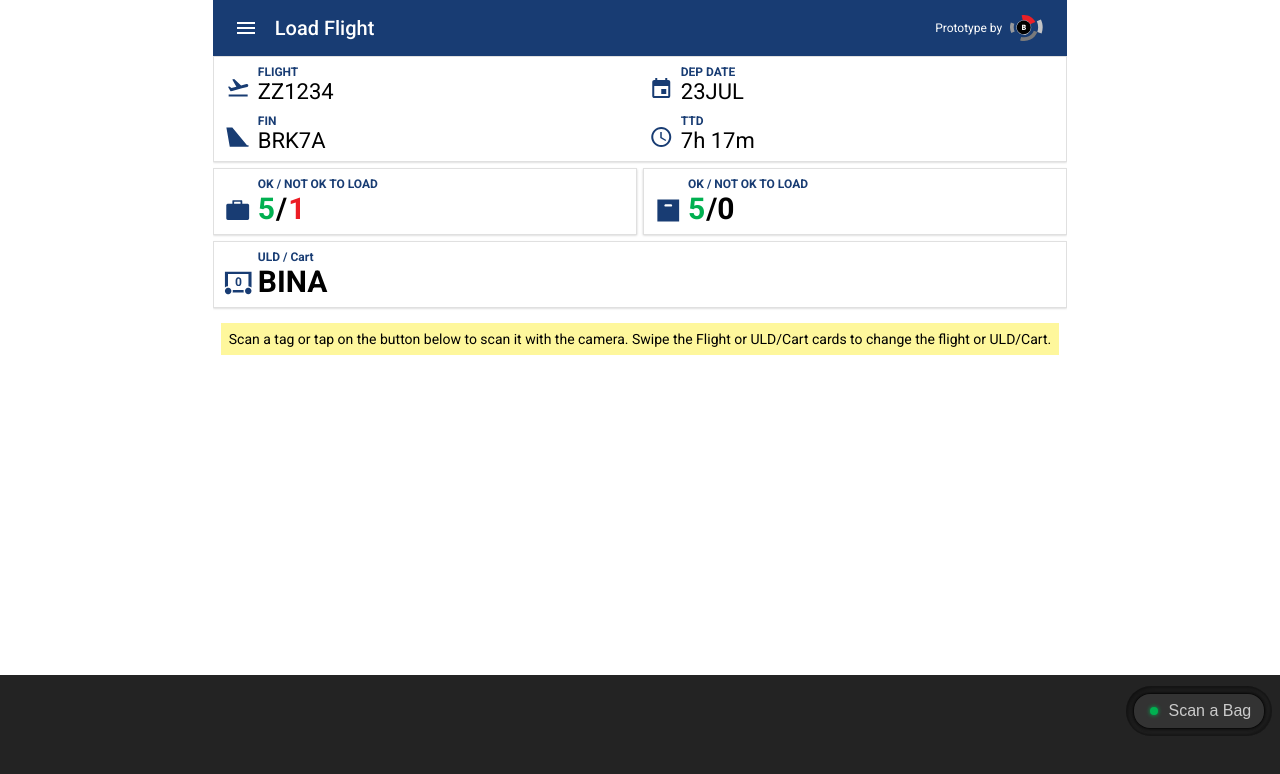
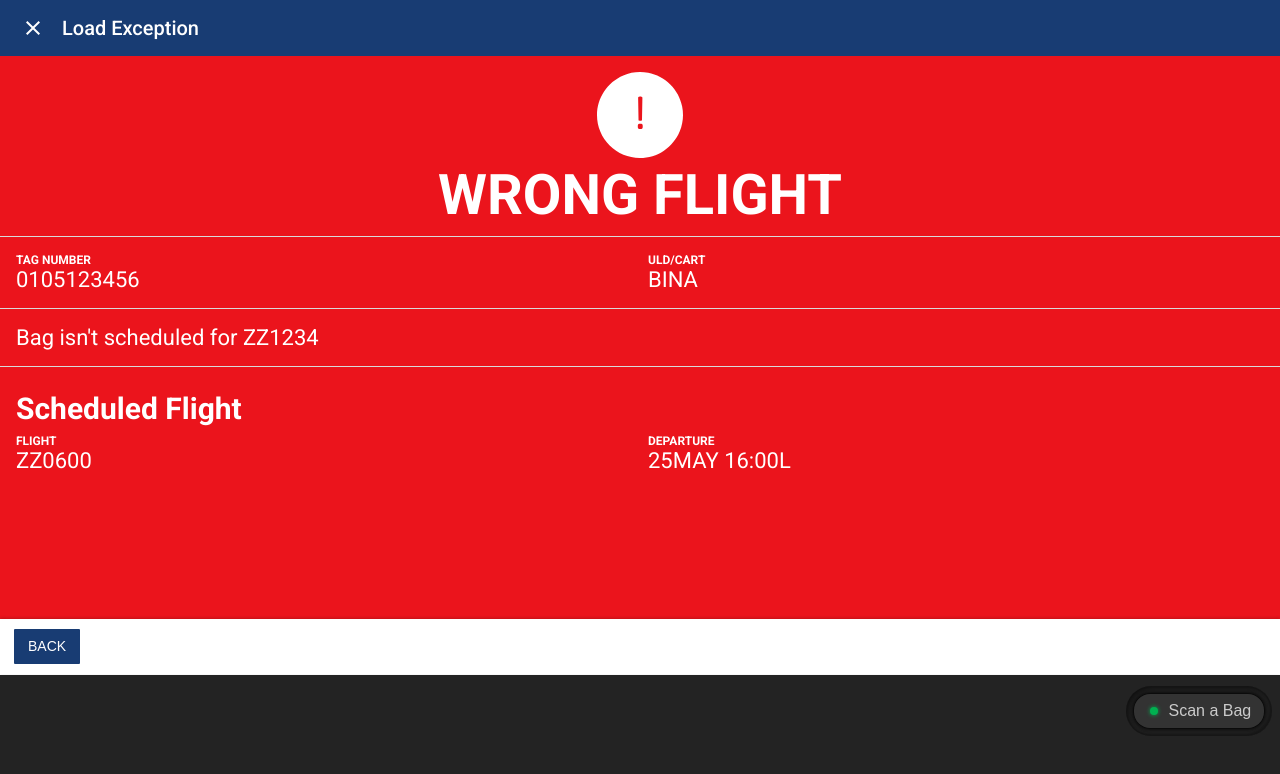
Before and after one commit to AMoore202/loadsuccessprototype, a Next.js app: page / in a window 1280 px wide. Shown: the top 774 px of the page. Built offline with nearby package versions, Linux system fonts and the light colour scheme.

Commit message:
Fixed positioning for exception overlay

```diff
--- a/src/app/ui/Button.module.css
+++ b/src/app/ui/Button.module.css
@@ -5,6 +5,7 @@
     align-items: center;
     border-radius: 1px;
     background: var(--MC-Primary);
+    border-width: 0;
 }
 
 .text {
--- a/src/app/ui/ExceptionOverlay.module.css
+++ b/src/app/ui/ExceptionOverlay.module.css
@@ -4,7 +4,7 @@
     left: 0;
     width: 100%;
     height: calc(100% - 7.8915rem);
-    display: none;
+    display: flex;
     flex-direction: column;
     z-index: 1000;
 }
@@ -18,6 +18,8 @@
     background: var(--MC-ExceptionOverlay);
     height: 100%;
     padding: 1rem 0rem;
+    flex: 1 1 auto;
+    overflow: auto;
 }
 
 .topcontent {
--- a/src/app/ui/ExceptionOverlay.tsx
+++ b/src/app/ui/ExceptionOverlay.tsx
@@ -34,7 +34,7 @@ export default function ExceptionOverlay() {
                         </LabelledText>
                     </div>
                     <div className={styles.card}>
-                        <Text text="Bag isn't scheduled for ZZ1234" color="white" />
+                        <Text text="Bag isn't scheduled for ZZ1234" fill={true} color="white" />
                     </div>
                 </div>
                 <div className={styles.actionsection}>
```
